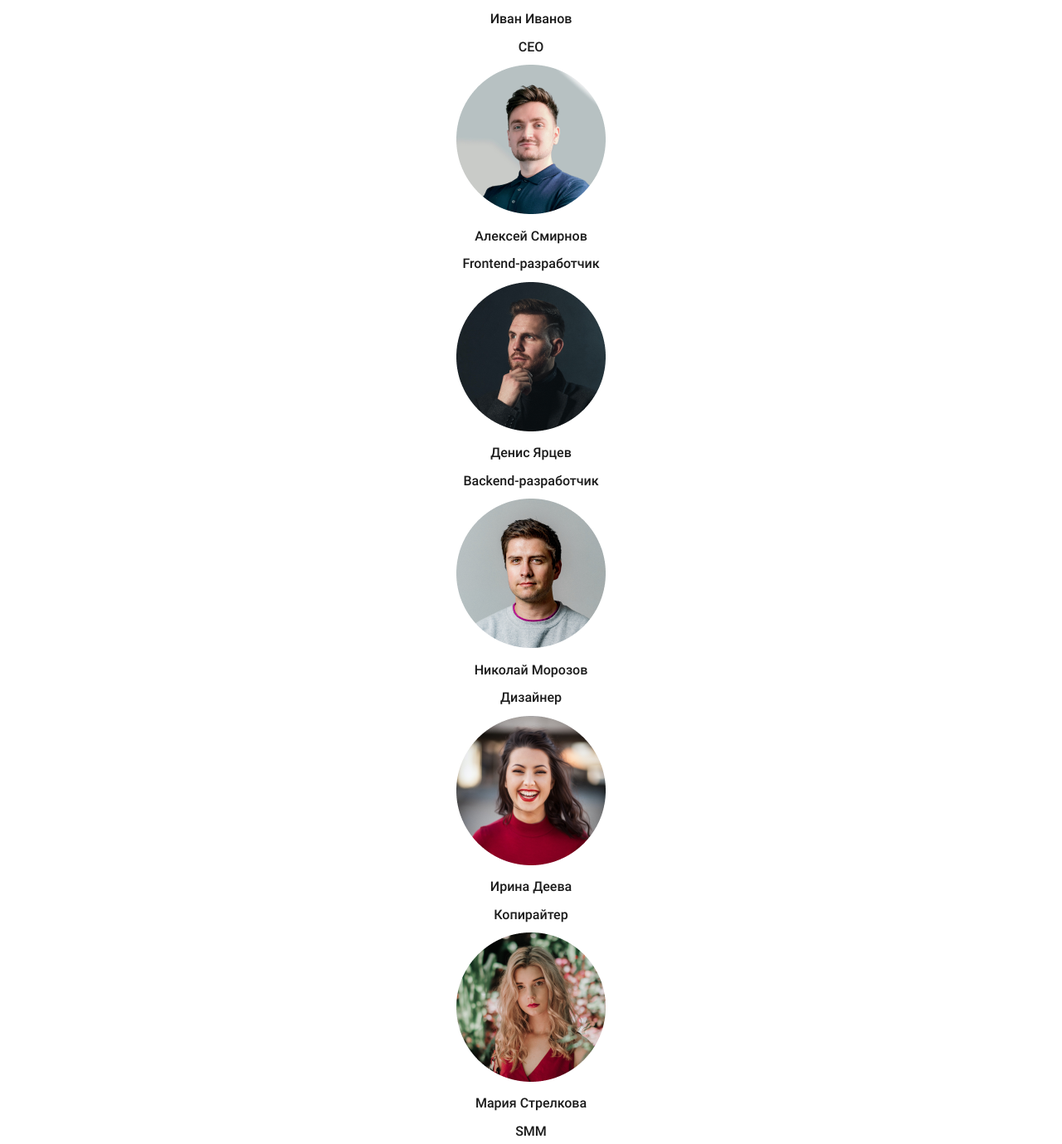
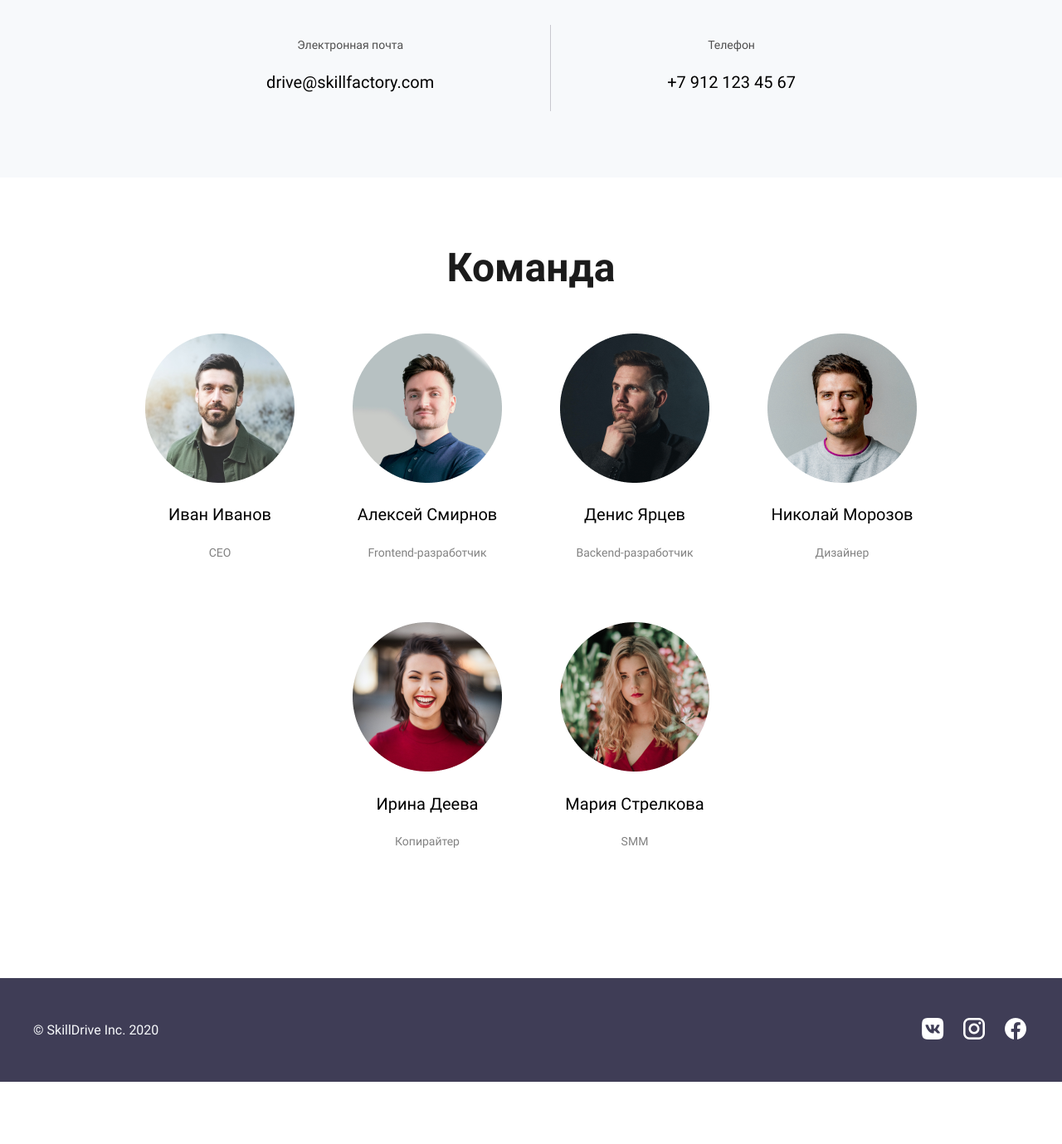
Before and after one commit to Argon-dream/SF-Drive_homework, a plain HTML site: page module17.html in a window 1280 px wide. Shown: the part 975-2354 px from the top of the page at 83% size. After the commit the page ends 2279 px from the top, so only its background shows below. Drawn offline with nearby package versions, Linux system fonts and the light colour scheme; files that its build step writes are made by us from their sources.

Commit message:
Update style.scss

```diff
--- a/src/scss/style.scss
+++ b/src/scss/style.scss
@@ -6,13 +6,13 @@
   font-style: normal;
 }
 @font-face {
-  font-family: "Gilroy";
+  font-family: "Roboto";
   src: url("../fonts/Roboto-Regular.ttf") format("truetype");
   font-weight: normal;
   font-style: normal;
 }
 @font-face {
-  font-family: "Gilroy";
+  font-family: "Roboto";
   src: url("../fonts/Roboto-Bold.ttf") format("truetype");
   font-weight: bold;
   font-style: normal;
@@ -71,6 +71,21 @@ $white: #FFFFFF;
   }
 }
 
+@mixin TextL($color) {
+  font-size: 24px;
+  color: $color;
+}
+
+@mixin TextM($color) {
+  font-size: 20px;
+  color: $color;
+}
+
+@mixin TextS($color) {
+  font-size: 14px;
+  color: $color;
+}
+
 /* generic */
 .is-animated {
   transition: all 400ms ease;
@@ -83,6 +98,7 @@ $white: #FFFFFF;
     text-align: center;
   }
 
+
   @include breakpoint(large) {
     width: 944px;
   }
@@ -91,6 +107,23 @@ $white: #FFFFFF;
     width: 100%;
   }
 }
+
+section {
+  &.is-grey {
+    background: $lightgrey;
+  }
+  padding: 80px 20px;
+}
+
+.is-name {
+  @include TextM($black);
+}
+
+.is-spec {
+  @include TextS($teamgrey);
+}
+
+.is-last {margin-right: 0!important;}
 
 /* normalize.css */
 
@@ -148,8 +181,6 @@ h2 {
 }
 
 p {
-  margin: 10px;
-  font-size: 16px;
   line-height: 147.3%;
 }
 
@@ -465,13 +496,23 @@ template {
   display: flex;
   flex-wrap: nowrap;
   justify-content: space-between;
-  margin-top: 20px;
+  margin-top: 30px;
   align-items: center;
+
+  &-logo {
+    justify-content: flex-start;
+    margin-left: 40px;
+    width: 115px;
+    height: 28px;
+  }
 
   &-wrapper {
     display: flex;
     justify-content: flex-end;
     align-items: center;
+    margin: 10px;
+    font-size: 16px;
+    line-height: 147.3%;
 
     &-link {
       text-decoration: none;
@@ -486,7 +527,7 @@ template {
       }
     }
 
-    &-button{
+    &-button {
       margin: 0 40px;
       border: 1px solid $teamgrey;
       border-radius: 6px;
@@ -500,11 +541,107 @@ template {
   }
 }
 
-/* first__fame */
-.first__fame{
-  &-img{
+/* first__frame */
+.first__frame {
+
+  &-img {
     display: flex;
     justify-content: center;
-    margin: 40px 54px;
+    margin: 0 54px 40px 54px;
+
+    img {
+      height: 300px;
+      width: 397px;
+    }
+  }
+
+  &-text {
+    margin-top: 30px;
+    @include TextL($lightblack);
   }
 }
+
+/* second__frame */
+.second__frame {
+
+  &-contacts {
+    display: flex;
+    flex-wrap: nowrap;
+    justify-content: center;
+    margin-top: 40px;
+
+    &-first {
+      &.is-text {@include TextS($grey); border: none;}
+      &.is-data {@include TextM($black); border: none;}
+      padding-right: 70px;
+      border-right: solid #C8C8CF 1px;
+    }
+
+     &-second {
+       &.is-text {@include TextS($grey);}
+       &.is-data {@include TextM($black);}
+       padding-left: 70px;
+     }
+
+}
+
+}
+
+/* third__frame */
+.third__frame {
+
+  &-team {
+    margin: 50px 0 60px 0;
+    display: block;
+
+    &.is-row1 {
+      display: flex;
+      flex-wrap: nowrap;
+      justify-content: center;
+
+      div{margin-right: 70px;}
+    }
+
+    &.is-row2 {
+      display: flex;
+      flex-wrap: nowrap;
+      justify-content: center;
+
+      div{margin-right: 70px;}
+    }
+
+  }
+
+}
+
+/* footer__frame */
+.footer__frame {
+  height: 125px;
+  background: $purple;
+  display: flex;
+  justify-content: space-between;
+
+  &-copyright {
+    padding: 53px 0 52px 40px;
+    font-size: 16px;
+    line-height: 19px;
+    color: $lightgrey;
+  }
+
+  &-socials {
+
+    padding: 48px 43px 48px 0;
+
+    a {
+      font-size: 26px;
+      color: $white;
+
+      & + a {
+      margin-left: 20px;
+
+    }}
+
+
+  }
+
+}
```
